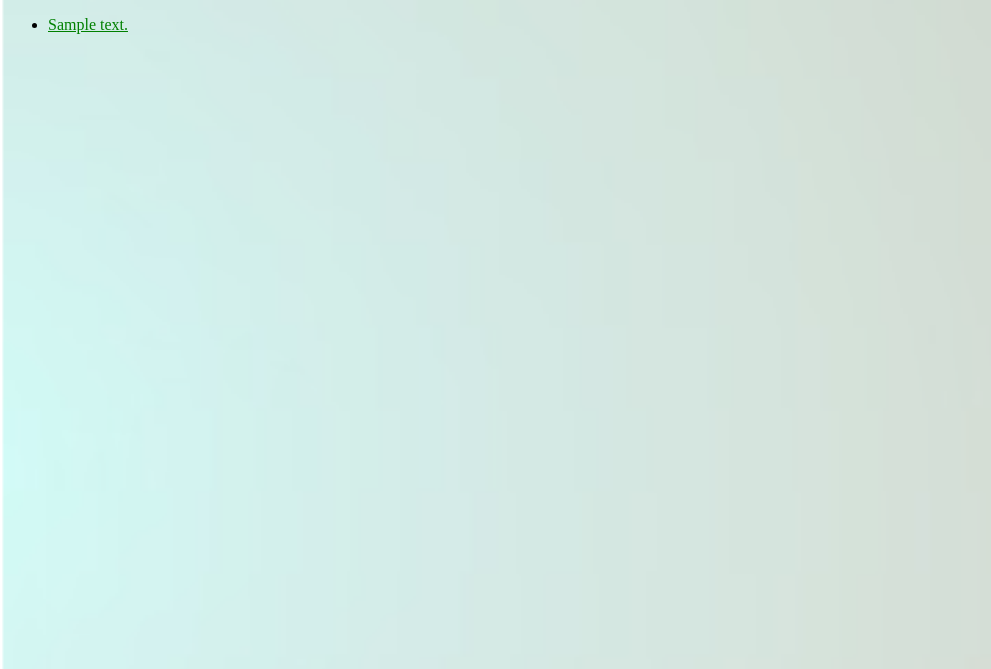
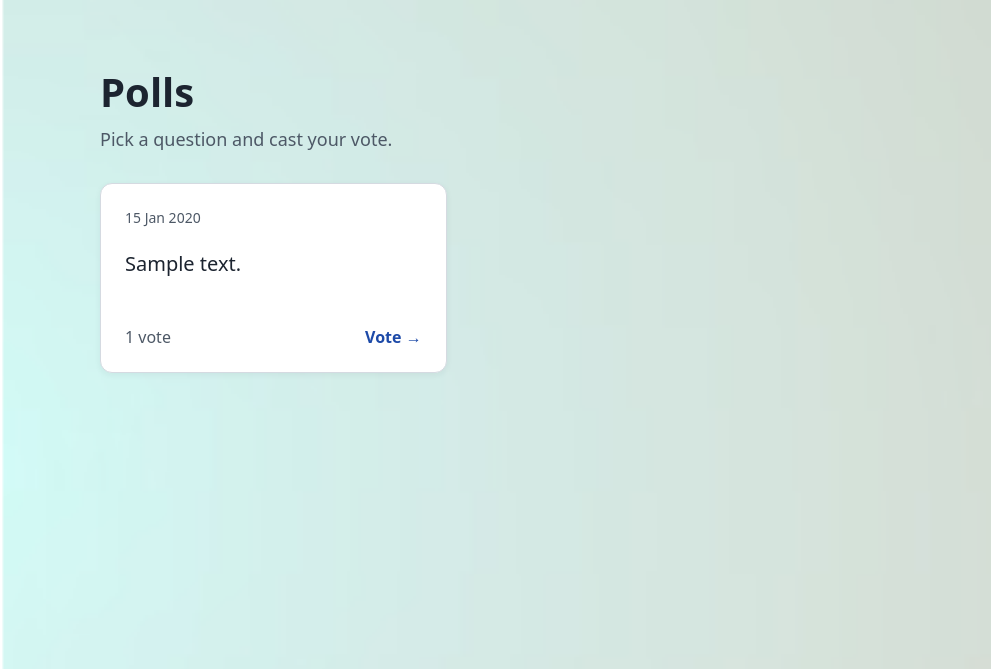
Before and after one commit to joseluisrg/polls-alpha, a Django app: page /polls/ in a window 1280 px wide. Shown: the top 669 px of the page, without its empty margins (0-991 px from the left). Run offline with Django 5.2, Linux system fonts and the light colour scheme; tables that the repository leaves empty hold one stand-in row (values such as "Sample post").

Commit message:
Show questions as tiles on the polls start page

```diff
--- a/mysite/polls/static/polls/style.css
+++ b/mysite/polls/static/polls/style.css
@@ -6,3 +6,68 @@ body {
     background: white url("images/background.png") no-repeat ;
     background-size: cover;
 }
+
+
+/* ---------- Tiles (Valeria) ---------- */
+
+.page {
+    max-width: 1080px;
+    margin: 0 auto;
+    padding: 56px 24px;
+    color: #1C2430;
+    font-family: system-ui, sans-serif;
+}
+.page h1 {
+    margin: 0 0 8px;
+    font-size: 40px;
+}
+.intro {
+    margin: 0 0 32px;
+    font-size: 18px;
+    color: #4D5866;
+}
+.tiles {
+    display: grid;
+    grid-template-columns:
+        repeat(auto-fill, minmax(280px, 1fr));
+    gap: 20px;
+}
+.tile {
+    display: flex;
+    flex-direction: column;
+    gap: 16px;
+    min-height: 190px;
+    box-sizing: border-box;
+    padding: 24px;
+    background: #fff;
+    border: 1px solid #D5DAE1;
+    border-radius: 12px;
+    box-shadow: 0 2px 6px rgba(28, 36, 48, .06);
+    color: #1C2430;
+    text-decoration: none;
+}
+.tile:hover {
+    border-color: #2457C5;
+}
+.top {
+    min-height: 26px;
+    font-size: 14px;
+    color: #4D5866;
+}
+.tile h2 {
+    flex-grow: 1;
+    margin: 0;
+    font-size: 20px;
+    font-weight: 500;
+    line-height: 1.4;
+    overflow-wrap: anywhere;
+}
+.info {
+    display: flex;
+    justify-content: space-between;
+    color: #4D5866;
+}
+.vote {
+    color: #1D4AA8;
+    font-weight: 600;
+}
--- a/mysite/polls/templates/polls/index.html
+++ b/mysite/polls/templates/polls/index.html
@@ -4,20 +4,39 @@
 <html>
 <head>
     <meta charset="utf-8">
+    <meta name="viewport" content="width=device-width, initial-scale=1">
     <title>Polls</title>
     <link rel="stylesheet" href="{% static 'polls/style.css' %}">
 </head>
 <body>
 
+<main class="page">
+<h1>Polls</h1>
+<p class="intro">Pick a question and cast your vote.</p>
+
 {% if latest_question_list %}
-    <ul>
-    {% for question in latest_question_list %}
-        <li><a href="{% url 'polls:detail' question.id %}">{{ question.question_text }}</a></li>
-    {% endfor %}
-    </ul>
+<div class="tiles">
+{% for question in latest_question_list %}
+<a class="tile"
+   href="{% url 'polls:detail' question.id %}">
+    <div class="top">
+        <span>{{ question.pub_date|date:"j M Y" }}</span>
+    </div>
+    <h2>{{ question.question_text }}</h2>
+    <div class="info">
+        <span>
+            {{ question.total_votes }}
+            vote{{ question.total_votes|pluralize }}
+        </span>
+        <span class="vote">Vote →</span>
+    </div>
+</a>
+{% endfor %}
+</div>
 {% else %}
-    <p>No polls are available.</p>
+<p>No polls are available.</p>
 {% endif %}
+</main>
 
 </body>
 </html>
```
